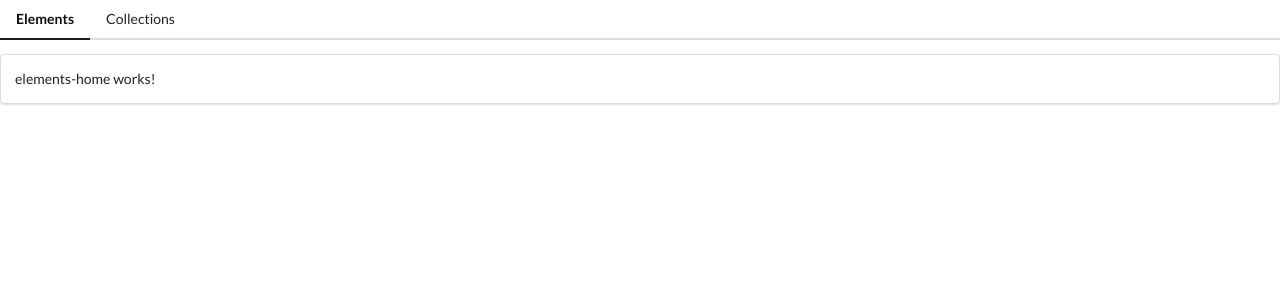
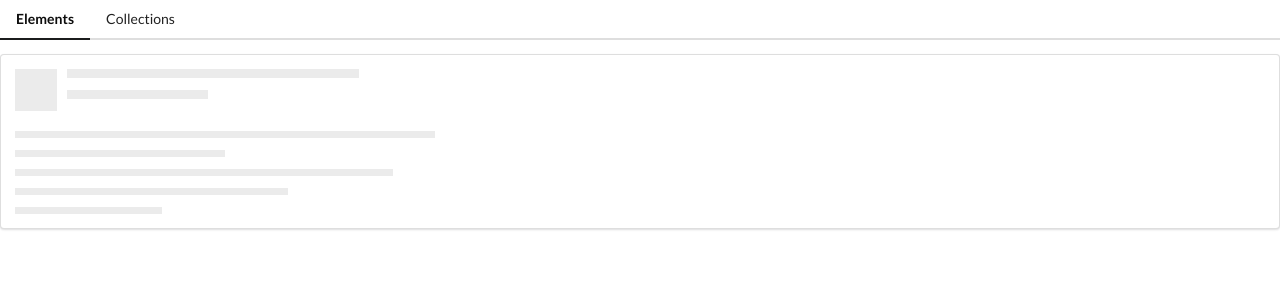
Before and after one commit to mtedone/udemy-comps, an Angular app: page /elements in a window 1280 px wide. Shown: the top 300 px of the page. Built offline with nearby package versions, Linux system fonts and the light colour scheme.

Commit message:
Create placeholder component

```diff
--- a/src/app/app-routing.module.ts
+++ b/src/app/app-routing.module.ts
@@ -9,6 +9,13 @@ const routes: Routes = [
     path: 'elements',
     loadChildren: () =>
       import('./elements/elements.module').then((m) => m.ElementsModule),
+  },
+  {
+    path: 'collections',
+    loadChildren: () =>
+      import('./collections/collections.module').then(
+        (m) => m.CollectionsModule
+      ),
   },
   {
     path: '',
--- a/src/app/app.module.ts
+++ b/src/app/app.module.ts
@@ -3,13 +3,12 @@ import { NgModule } from '@angular/core';
 
 import { AppRoutingModule } from './app-routing.module';
 import { AppComponent } from './app.component';
-import { CollectionsModule } from './collections/collections.module';
 import { HomeComponent } from './home/home.component';
 import { NotFoundComponent } from './not-found/not-found.component';
 
 @NgModule({
   declarations: [AppComponent, HomeComponent, NotFoundComponent],
-  imports: [BrowserModule, CollectionsModule, AppRoutingModule],
+  imports: [BrowserModule, AppRoutingModule],
   providers: [],
   bootstrap: [AppComponent],
 })
--- a/src/app/collections/collections-routing.module.ts
+++ b/src/app/collections/collections-routing.module.ts
@@ -4,7 +4,7 @@ import { CollectionsHomeComponent } from './collections-home/collections-home.co
 
 const routes: Routes = [
   {
-    path: 'collections',
+    path: '',
     component: CollectionsHomeComponent,
   },
 ];
--- a/src/app/elements/elements-home/elements-home.component.html
+++ b/src/app/elements/elements-home/elements-home.component.html
@@ -1 +1 @@
-<p>elements-home works!</p>
+<app-placeholder [lines]="5"></app-placeholder>
--- a/src/app/elements/elements.module.ts
+++ b/src/app/elements/elements.module.ts
@@ -3,9 +3,11 @@ import { CommonModule } from '@angular/common';
 
 import { ElementsRoutingModule } from './elements-routing.module';
 import { ElementsHomeComponent } from './elements-home/elements-home.component';
+import { PlaceholderComponent } from './placeholder/placeholder.component';
+import { TimesDirective } from './times.directive';
 
 @NgModule({
-  declarations: [ElementsHomeComponent],
+  declarations: [ElementsHomeComponent, PlaceholderComponent, TimesDirective],
   imports: [CommonModule, ElementsRoutingModule],
   exports: [],
 })
--- /dev/null
+++ b/src/app/elements/placeholder/placeholder.component.html
@@ -0,0 +1,9 @@
+<div class="ui placeholder">
+  <div class="image header" *ngIf="header">
+    <div class="line"></div>
+    <div class="line"></div>
+  </div>
+  <div class="paragraph">
+    <div *appTimes="lines" class="line"></div>
+  </div>
+</div>
--- /dev/null
+++ b/src/app/elements/placeholder/placeholder.component.ts
@@ -0,0 +1,16 @@
+import { Component, OnInit, Input } from '@angular/core';
+
+@Component({
+  selector: 'app-placeholder',
+  templateUrl: './placeholder.component.html',
+  styleUrls: ['./placeholder.component.css'],
+})
+export class PlaceholderComponent implements OnInit {
+  @Input() header = true;
+
+  @Input() lines = 3;
+
+  constructor() {}
+
+  ngOnInit(): void {}
+}
--- /dev/null
+++ b/src/app/elements/times.directive.ts
@@ -0,0 +1,18 @@
+import { Directive, TemplateRef, ViewContainerRef, Input } from '@angular/core';
+
+@Directive({
+  selector: '[appTimes]',
+})
+export class TimesDirective {
+  constructor(
+    private viewContainer: ViewContainerRef,
+    private templateRef: TemplateRef<any>
+  ) {}
+
+  @Input('appTimes') set render(times: number) {
+    this.viewContainer.clear();
+    for (let i = 0; i < times; i++) {
+      this.viewContainer.createEmbeddedView(this.templateRef, {});
+    }
+  }
+}
```
Also changed, not shown: src/app/elements/placeholder/placeholder.component.css (added), 2 other files (tests, documents, lock files or other folders).
